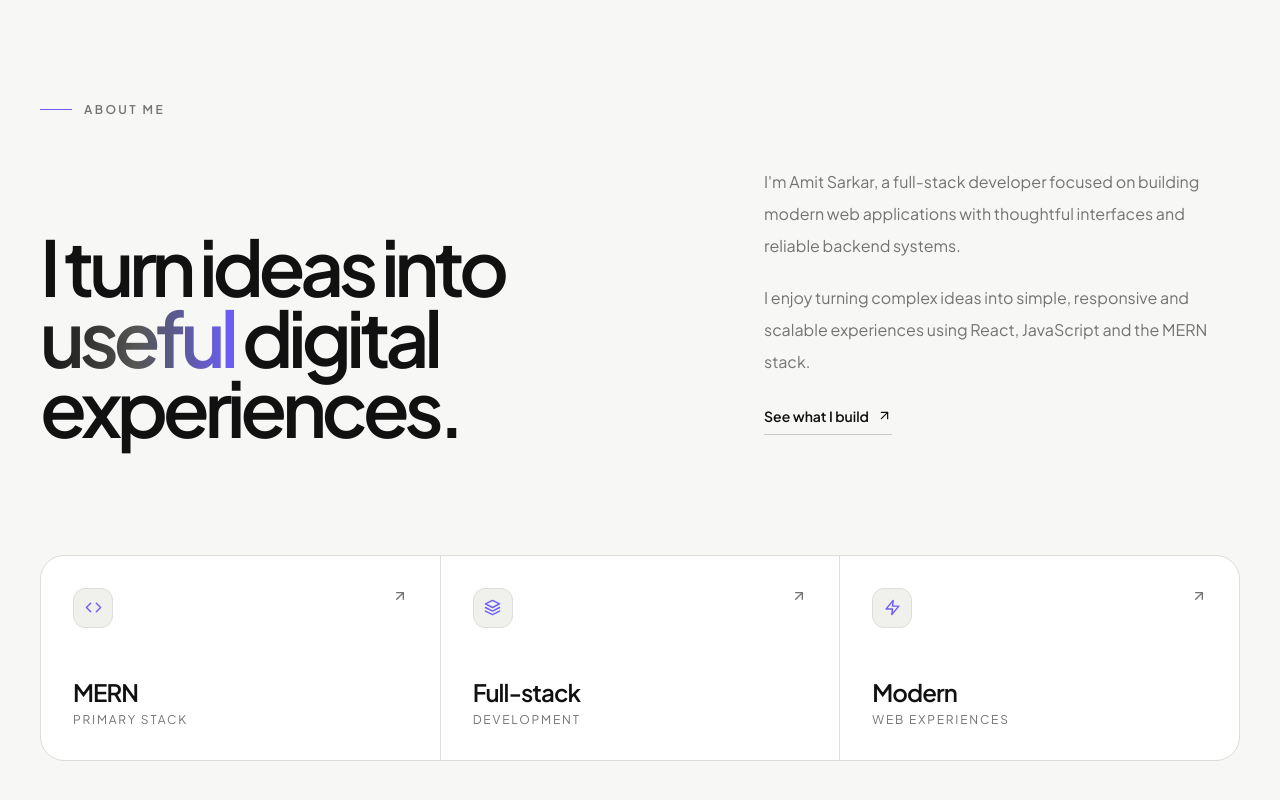
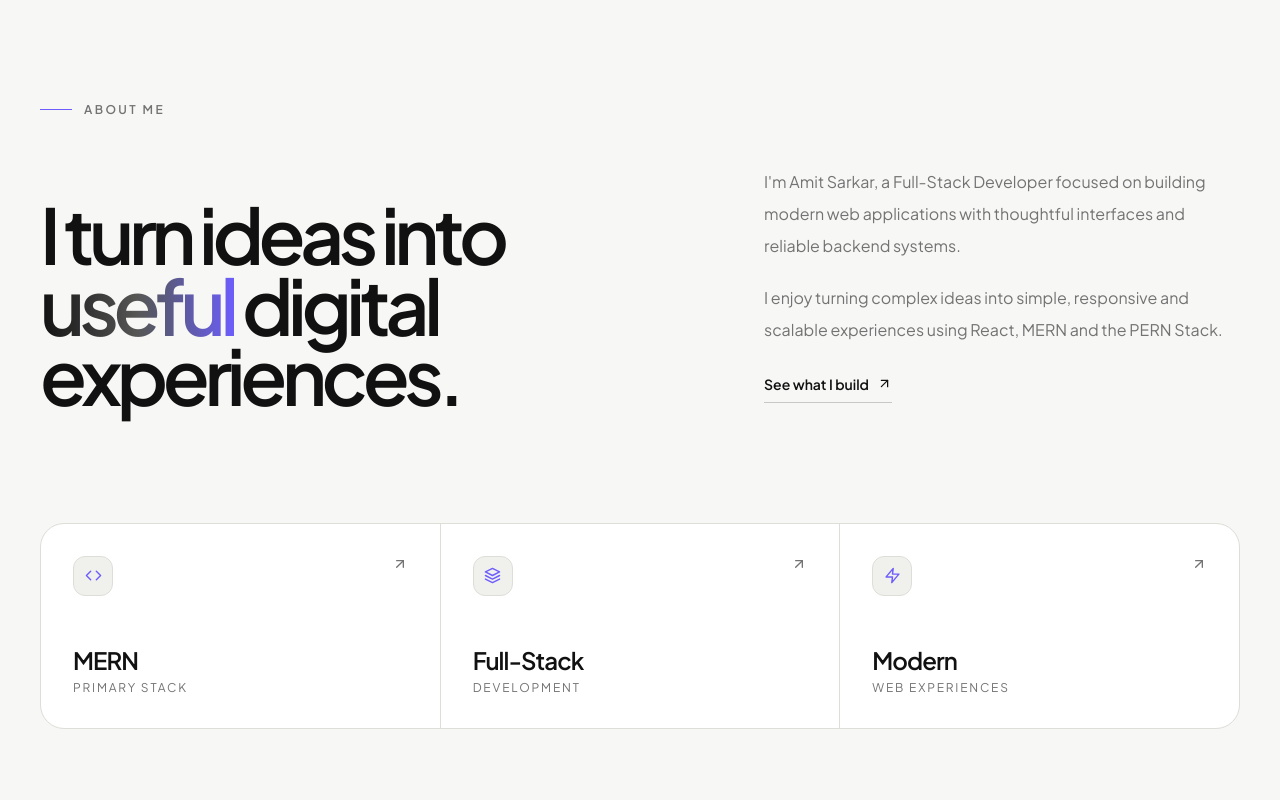
Before and after one commit to Amitkumersarkar/AmitSarkar-Portfolio, a React (Vite) app: page / in a window 1280 px wide. Shown: the part 955-1755 px from the top of the page. Built offline with nearby package versions, Linux system fonts and the light colour scheme.

Commit message:
fixes error issues

```diff
--- a/src/sections/About.jsx
+++ b/src/sections/About.jsx
@@ -14,7 +14,7 @@ const highlights = [
     },
     {
         icon: FiLayers,
-        value: "Full-stack",
+        value: "Full-Stack",
         label: "Development",
     },
     {
@@ -194,8 +194,8 @@ const About = () => {
                                 sm:leading-8
                             "
                         >
-                            I'm Amit Sarkar, a full-stack
-                            developer focused on building
+                            I'm Amit Sarkar, a Full-Stack
+                            Developer focused on building
                             modern web applications with
                             thoughtful interfaces and
                             reliable backend systems.
@@ -214,8 +214,8 @@ const About = () => {
                             I enjoy turning complex ideas
                             into simple, responsive and
                             scalable experiences using
-                            React, JavaScript and the MERN
-                            stack.
+                            React, MERN and the PERN
+                            Stack.
                         </p>
 
                         <motion.a
```
